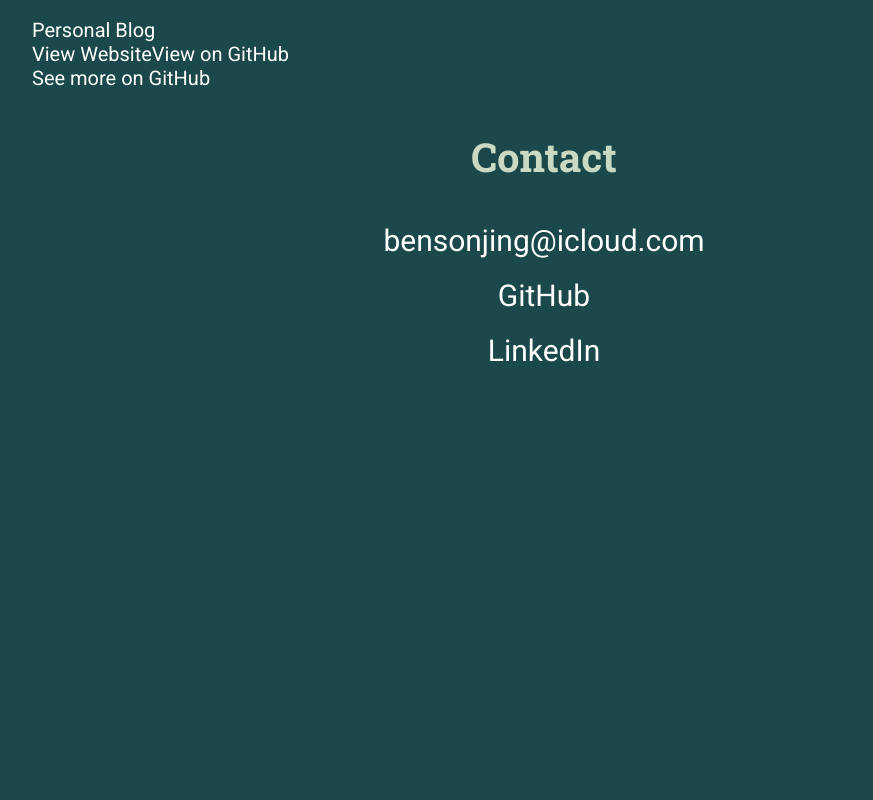
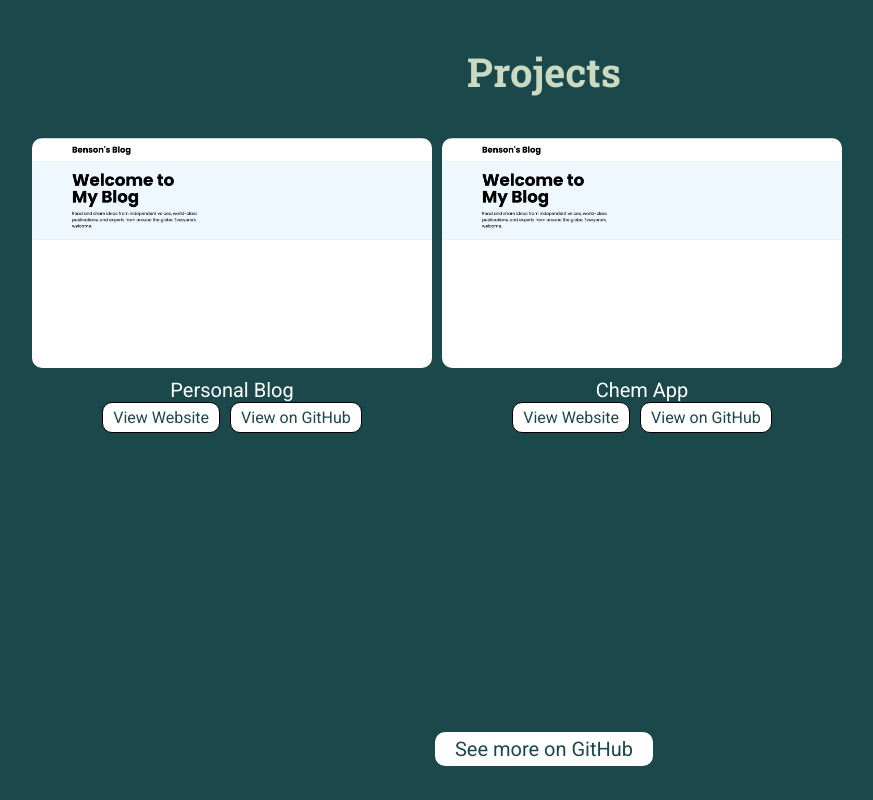
Before and after one commit to bensonjing/bensonjing.github.io, a React (Create React App) app: page / in a window 1280 px wide. Shown: the part 1320-2120 px from the top of the page, without its empty margins (96-969 px from the left). Before the commit the page ends 1728 px from the top, so only its background shows below. Built offline with nearby package versions, Linux system fonts and the light colour scheme.

Commit message:
implement projects styles

```diff
--- a/src/App.css
+++ b/src/App.css
@@ -109,6 +109,7 @@ li {
 /* Skills */
 #skills {
   text-align: center;
+  margin-bottom: 20vh;
 }
 
 #lists {
@@ -128,3 +129,53 @@ li {
   gap: 20px;
   font-size: 1.5rem;
 }
+
+/* Projects */
+#projects {
+  text-align: center;
+  margin-bottom: 20vh;
+}
+
+#board {
+  display: grid;
+  grid-template-columns: repeat(auto-fit, minmax(300px, 400px));
+  grid-template-rows: repeat(2, 1fr);
+  gap: 10px;
+}
+
+.project {
+  display: flex;
+  flex-direction: column;
+}
+
+.project img {
+  width: 100%;
+  border-radius: 10px;
+  margin-bottom: 10px;
+}
+
+.project .links {
+  display: flex;
+  gap: 10px;
+  justify-content: center;
+}
+
+.project a{
+  padding: 5px 10px;
+  font-size: .8rem;
+  border: solid 1px black;
+  border-radius: 10px;
+  background-color: white;
+  color: var(--primary-dark);
+}
+
+.project a:hover {
+  color: var(--primary-light);
+}
+
+#github{
+  background-color: white;
+  color: var(--primary-dark);
+  padding: 5px 20px;
+  border-radius: 10px;
+}
--- a/src/components/Projects.js
+++ b/src/components/Projects.js
@@ -1,10 +1,18 @@
+import project1 from "../assets/project1.png";
+
 function Projects() {
   const projects = [
     {
       name: "Personal Blog",
       website: "https://bensonjing.com/blog-client/",
       github: "https://github.com/bensonjing/blog-api",
-      pic: "",
+      pic: project1,
+    },
+    {
+      name: "Chem App",
+      website: "https://chem-app-api.herokuapp.com/",
+      github: "https://github.com/bensonjing/chem-app-client",
+      pic: project1,
     },
   ];
 
@@ -13,16 +21,28 @@ function Projects() {
       <h2>Projects</h2>
       <div id="board">
         {projects.map((project) => (
-          <div class="project" key={project.name}>
+          <div className="project" key={project.name}>
+            <img src={project.pic} alt="project img"></img>
             <div>{project.name}</div>
-            <a href={project.website}>View Website</a>
-            <a href={project.github}>View on GitHub</a>
+            <div className="links">
+              <a href={project.website} target="_blank" rel="noreferrer">
+                View Website
+              </a>
+              <a href={project.github} target="_blank" rel="noreferrer">
+                View on GitHub
+              </a>
+            </div>
           </div>
         ))}
       </div>
-      <button>
-        <a href="https://github.com/bensonjing">See more on GitHub</a>
-      </button>
+      <a
+        id="github"
+        href="https://github.com/bensonjing"
+        target="_blank"
+        rel="noreferrer"
+      >
+        See more on GitHub
+      </a>
     </div>
   );
 }
```
Also changed, not shown: src/assets/project1.png (added).
